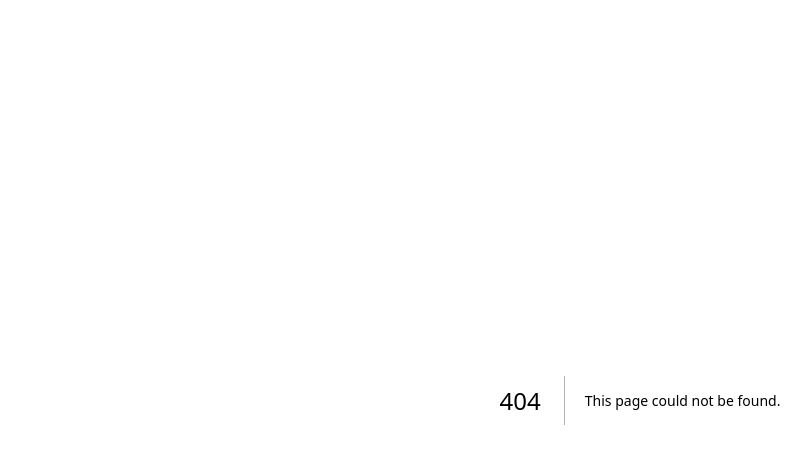
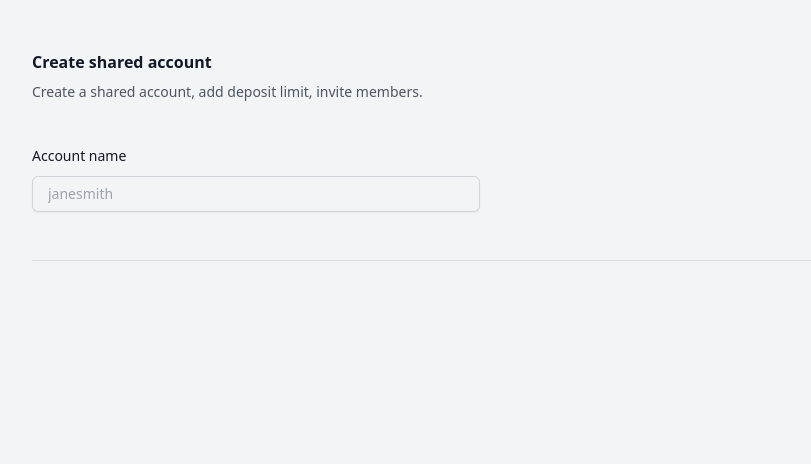
Before and after one commit to Manubi/tribe, a Next.js app: page /create in a window 1280 px wide. Before the commit this address had no page. Shown: the top 464 px of the page, without its empty margins (0-811 px from the left). Built offline with nearby package versions, Linux system fonts and the light colour scheme.

Commit message:
add create

```diff
--- a/src/components/Tabbar.tsx
+++ b/src/components/Tabbar.tsx
@@ -1,19 +1,19 @@
 import classNames from "classnames";
 import { useRouter } from "next/router";
 import { useCallback } from "react";
-import { AiFillBook, AiFillCompass, AiFillHome } from "react-icons/ai";
+import { AiFillCompass, AiFillHome, AiFillWallet } from "react-icons/ai";
 
-const navigationData = ["/", "/invite", "/history"];
+const navigationData = ["/", "/create", "/wallet"];
 
 const Tabbar = () => {
   const router = useRouter();
   const pathName = router.pathname;
   const getTabIcon = useCallback((pathName: string) => {
     switch (pathName) {
-      case "/invite":
+      case "/create":
         return <AiFillCompass />;
-      case "/history":
-        return <AiFillBook />;
+      case "/wallet":
+        return <AiFillWallet />;
       case "/":
         return <AiFillHome />;
     }
--- /dev/null
+++ b/src/pages/create.tsx
@@ -0,0 +1,52 @@
+import Tabbar from "@/components/Tabbar";
+import Head from "next/head";
+
+export default function Create() {
+  return (
+    <>
+      <Head>
+        <title>Create Wallet</title>
+        <meta name="description" content="" />
+        <meta name="viewport" content="width=device-width, initial-scale=1" />
+        <link rel="icon" href="/favicon.ico" />
+      </Head>
+      <div className="my-12">
+        <div className="mx-8 space-y-12">
+          <div className="pb-12 border-b border-gray-900/10">
+            <h2 className="text-base font-semibold leading-7 text-gray-900">
+              Create shared account
+            </h2>
+            <p className="mt-1 text-sm leading-6 text-gray-600">
+              Create a shared account, add deposit limit, invite members.
+            </p>
+
+            <div className="grid grid-cols-1 mt-10 gap-x-6 gap-y-8 sm:grid-cols-6">
+              <div className="sm:col-span-4">
+                <label
+                  htmlFor="username"
+                  className="block text-sm font-medium leading-6 text-gray-900"
+                >
+                  Account name
+                </label>
+                <div className="mt-2">
+                  <div className="flex rounded-md shadow-sm ring-1 ring-inset ring-gray-300 focus-within:ring-2 focus-within:ring-inset focus-within:ring-indigo-600 sm:max-w-md">
+                    <span className="flex items-center pl-3 text-gray-500 select-none sm:text-sm"></span>
+                    <input
+                      type="text"
+                      name="username"
+                      id="username"
+                      autoComplete="username"
+                      className="block flex-1 border-0 bg-transparent py-1.5 pl-1 text-gray-900 placeholder:text-gray-400 focus:ring-0 sm:text-sm sm:leading-6"
+                      placeholder="janesmith"
+                    />
+                  </div>
+                </div>
+              </div>
+            </div>
+          </div>
+        </div>
+        <Tabbar />
+      </div>
+    </>
+  );
+}
--- a/src/pages/index.tsx
+++ b/src/pages/index.tsx
@@ -1,8 +1,9 @@
 import { AccountCard } from "@/components/AccountCard";
 import Tabbar from "@/components/Tabbar";
-import { CreditCardIcon } from "@heroicons/react/24/outline";
+import { CreditCardIcon, PlusCircleIcon } from "@heroicons/react/24/outline";
 import { Inter } from "next/font/google";
 import Head from "next/head";
+import { useRouter } from "next/router";
 
 const inter = Inter({ subsets: ["latin"] });
 
@@ -23,6 +24,7 @@ const card_Family = {
 };
 
 export default function Home() {
+  const router = useRouter();
   return (
     <>
       <Head>
@@ -33,9 +35,14 @@ export default function Home() {
       </Head>
       <div>
         <h2 className="mt-8 ml-6 text-lg font-medium leading-6 text-gray-900">
-          Wallet Overview
+          Shared Accounts Overview
         </h2>
-
+        <div
+          className="flex justify-end"
+          onClick={() => router.push("/create")}
+        >
+          <PlusCircleIcon className="w-8 h-8 mr-6 text-gray-500" />
+        </div>
         <AccountCard card={card_WG} />
         <AccountCard card={card_Family} />
         {/* <button
--- a/src/pages/invite.tsx
+++ /dev/null
@@ -1,11 +0,0 @@
-import Tabbar from "@/components/Tabbar";
-
-export default function Invite() {
-  return (
-    <>
-      <div className="text-gray-900 h-100">Invite</div>
-      <p>asdf</p>
-      <Tabbar />
-    </>
-  );
-}
--- a/src/pages/history.tsx
+++ b/src/pages/wallet.tsx
@@ -1,9 +1,9 @@
 import Tabbar from "@/components/Tabbar";
 
-export default function History() {
+export default function Wallet() {
   return (
     <>
-      <div className="text-gray-900 h-100">History</div>
+      <div className="text-gray-900 h-100">Wallet</div>
       <p>asdf</p>
       <Tabbar />
     </>
```
